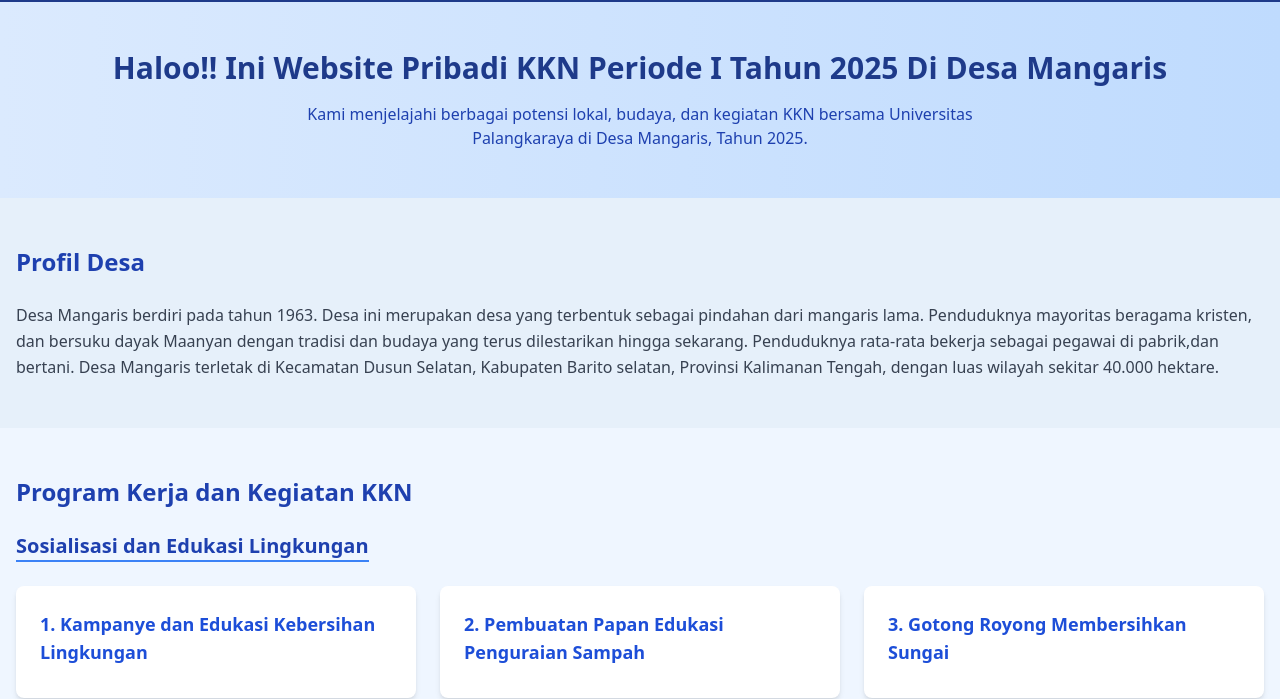
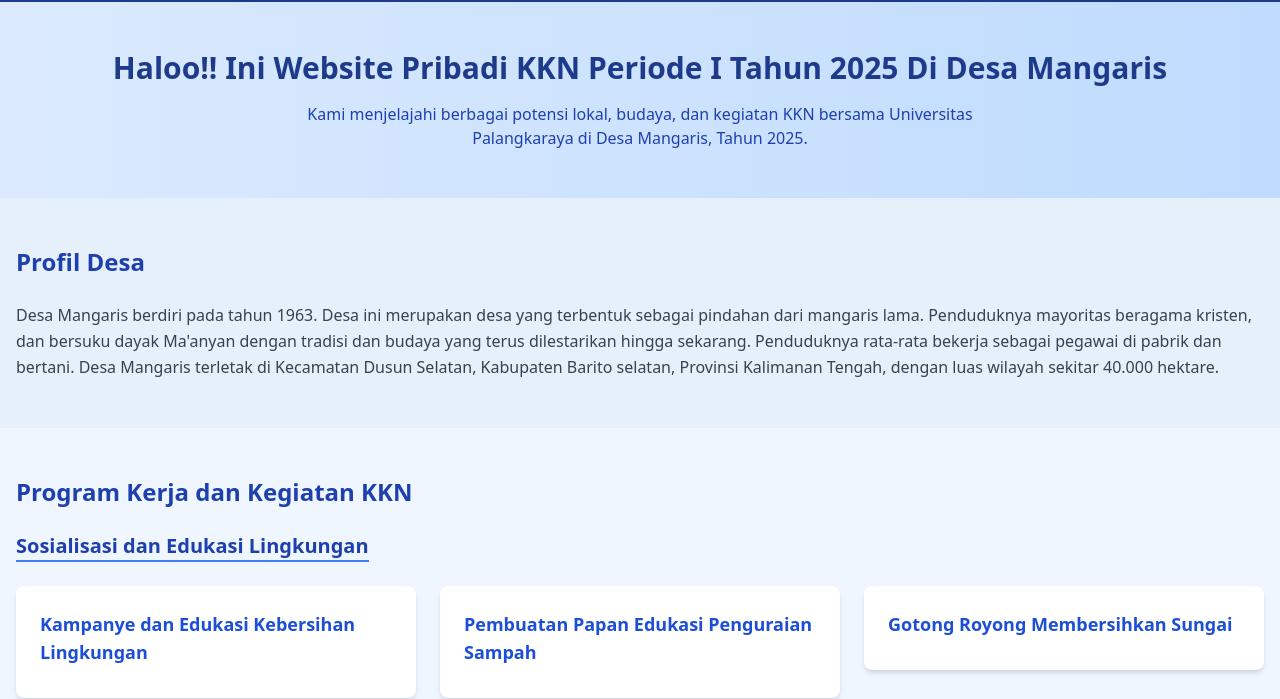
Before and after one commit to rinapfebu-lgtm/Kegiatan-KKN-Kita, a website: page index.html in a window 1280 px wide. Shown: the part 102-801 px from the top of the page. Drawn offline with Linux system fonts and the light colour scheme.

Commit message:
Update index.html

```diff
--- a/index.html
+++ b/index.html
@@ -16,7 +16,7 @@
   <header class="bg-blue-900 text-white py-6 shadow-md">
     <div class="container mx-auto px-4 flex items-center justify-between">
       <div class="flex items-center space-x-4">
-        <img src="../logo2.png" alt="Logo Desa Mangaris" class="w-14 h-14 rounded-full border-2 border-white">
+        <img src="logo2.png" alt="Logo Desa Mangaris" class="w-14 h-14 rounded-full border-2 border-white">
         <div>
           <h1 class="text-xl font-bold">Desa Mangaris</h1>
           <p class="text-sm">KKN Reguler I Universitas Palangka Raya 2025 - Kelompok 5</p>
@@ -38,7 +38,7 @@
     <div class="container mx-auto px-4">
       <h3 class="text-2xl font-bold text-blue-800 mb-6">Profil Desa</h3>
       <p class="text-gray-700 leading-relaxed">
-        Desa Mangaris berdiri pada tahun 1963. Desa ini merupakan desa yang terbentuk sebagai pindahan dari mangaris lama. Penduduknya mayoritas beragama kristen, dan bersuku dayak Maanyan dengan tradisi dan budaya yang terus dilestarikan hingga sekarang. Penduduknya rata-rata bekerja sebagai pegawai di pabrik,dan bertani.
+        Desa Mangaris berdiri pada tahun 1963. Desa ini merupakan desa yang terbentuk sebagai pindahan dari mangaris lama. Penduduknya mayoritas beragama kristen, dan bersuku dayak Ma'anyan dengan tradisi dan budaya yang terus dilestarikan hingga sekarang. Penduduknya rata-rata bekerja sebagai pegawai di pabrik dan bertani.
         Desa Mangaris terletak di Kecamatan Dusun Selatan, Kabupaten Barito selatan, Provinsi Kalimanan Tengah, dengan luas wilayah sekitar 40.000 hektare.
       </p>
     </div>
@@ -60,17 +60,17 @@
       <div class="grid grid-cols-1 md:grid-cols-3 gap-6">
         <a href="edukasi-kesehatan.html" class="block">
         <div class="bg-white p-6 rounded-lg shadow-md hover:shadow-lg transition">
-            <h4 class="font-semibold text-lg text-blue-700 mb-2">1. Kampanye dan Edukasi Kebersihan Lingkungan</h4>
+            <h4 class="font-semibold text-lg text-blue-700 mb-2">Kampanye dan Edukasi Kebersihan Lingkungan</h4>
         </div>
         </a>
                 <a href="papan-edukasi.html" class="block">
         <div class="bg-white p-6 rounded-lg shadow-md hover:shadow-lg transition">
-            <h4 class="font-semibold text-lg text-blue-700 mb-2">2. Pembuatan Papan Edukasi Penguraian Sampah</h4>
+            <h4 class="font-semibold text-lg text-blue-700 mb-2">Pembuatan Papan Edukasi Penguraian Sampah</h4>
         </div>
         </a>
     <a href="gotong-royong.html" class="block">
         <div class="bg-white p-6 rounded-lg shadow-md hover:shadow-lg transition">
-            <h4 class="font-semibold text-lg text-blue-700 mb-2">3. Gotong Royong Membersihkan Sungai</h4>
+            <h4 class="font-semibold text-lg text-blue-700 mb-2">Gotong Royong Membersihkan Sungai</h4>
         </div>
         </a>
   </section>
@@ -157,4 +157,5 @@
   <div class="relative container mx-auto px-6 text-left border-t border-gray-400/30 pt-4">
     <p class="italic text-xs scroll-pl-1.5">&copy; 2025 Rina Febrianti - KKN UPR Kelompok 5 Desa Mangaris</p>
   </div>
+
 </footer>
```
